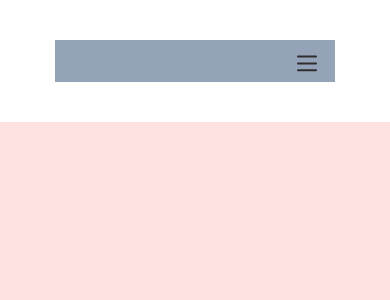
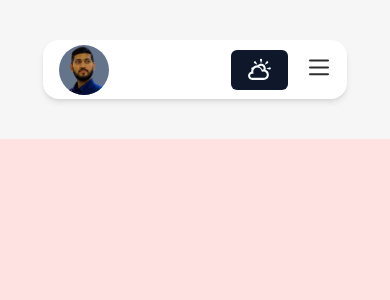
Before and after one commit to araza95/modern-portfolio, a Next.js app: page / in a window 390 px wide. Shown: the top 300 px of the page. Built offline with nearby package versions, Linux system fonts and the light colour scheme.

Commit message:
`Feat: ` - Header styling done - Mobile header

```diff
--- a/src/app/layout.tsx
+++ b/src/app/layout.tsx
@@ -34,7 +34,7 @@ export default function RootLayout({
       suppressHydrationWarning={true}
     >
       <body
-        className={cn(inter.className, '')}
+        className={cn(inter.className, 'bg-[#F6F6F6]')}
         suppressHydrationWarning={true}
       >
         <ThemeProvider
--- a/src/components/header-mobile.tsx
+++ b/src/components/header-mobile.tsx
@@ -6,9 +6,13 @@ import { FC, Fragment, MouseEventHandler, ReactNode, useRef } from 'react';
 // Next JS Imports
 import { usePathname } from 'next/navigation';
 import Link from 'next/link';
+import Image from 'next/image';
 
 // Constants Imports
 import { SIDE_NAV_ITEMS } from '@/constants';
+
+// Component Imports
+import { ThemeToggle } from './theme-toggle';
 
 // External package imports
 import { motion, useCycle } from 'framer-motion';
@@ -32,7 +36,7 @@ const HeaderMobile: FC = () => {
       <motion.nav
         initial={false}
         animate={isOpen ? 'open' : 'closed'}
-        className={` lg:hidden z-[100] top-5 ${!isOpen ? 'my-10 w-[72dvw] md:w-full mx-auto lg:m-[unset] bg-slate-400 sticky h-[5dvh] pointer-events-none' : 'w-full fixed inset-0 z-50  h-screen'}`}
+        className={`bg-white lg:hidden z-[100]  ${!isOpen ? 'top-5 shadow-md rounded-2xl flex items-center justify-between my-10 w-[78dvw] md:w-full mx-auto lg:m-[unset] sticky h-[7dvh] pointer-events-none' : 'pt-10 w-full fixed inset-0 z-50  h-screen'}`}
         ref={containerRef}
       >
         {isOpen ? (
@@ -97,9 +101,24 @@ const MenuToggle = ({
   toggle: MouseEventHandler<HTMLButtonElement>;
   isOpen: boolean;
 }) => (
+  <div
+    className={`flex items-center justify-between pointer-events-auto absolute ${isOpen ? 'right-4' : ' w-full px-4'}  z-30`}
+  >
+    {!isOpen ? (
+      <Image
+        src='/assets/avatar.png'
+        width={50}
+        height={50}
+        alt='Avatar'
+        className='bg-slate-500 rounded-full h-[50px] w-[50px] object-contain'
+      />
+    ) : null}
+    <div className='flex items-center'>
+      {isOpen ? null : <ThemeToggle />}
+
       <button
         onClick={toggle}
-    className={`pointer-events-auto absolute ${isOpen ? 'right-4' : 'right-4 md:right-0'}  top-[14px] z-30`}
+        className='ml-5'
       >
         <svg
           width='23'
@@ -128,6 +147,8 @@ const MenuToggle = ({
           />
         </svg>
       </button>
+    </div>
+  </div>
 );
 
 const MenuItem = ({
--- a/src/components/theme-toggle.tsx
+++ b/src/components/theme-toggle.tsx
@@ -1,11 +1,17 @@
 'use client';
 
-import { Moon, Sun } from 'lucide-react';
+// Next JS Imports
 import { useTheme } from 'next-themes';
 
+// Component Imports
 import { Button } from '@/components/ui/button';
+
+// Hook Imports
 import useHasMounted from '@/hooks/hasMounted.hook';
 
+// Icon Imports
+import { FaCloudMoon } from 'react-icons/fa6';
+import { TiWeatherPartlySunny } from 'react-icons/ti';
 export function ThemeToggle() {
   const { theme, setTheme } = useTheme();
 
@@ -17,11 +23,11 @@ export function ThemeToggle() {
     <section>
       {theme === 'light' ? (
         <Button onClick={() => setTheme('dark')}>
-          <Moon />
+          <FaCloudMoon size={25} />
         </Button>
       ) : (
         <Button onClick={() => setTheme('light')}>
-          <Sun />
+          <TiWeatherPartlySunny size={25} />
         </Button>
       )}
     </section>
--- a/src/framer-motion/sidebar-menu-variants.motion.ts
+++ b/src/framer-motion/sidebar-menu-variants.motion.ts
@@ -1,9 +1,6 @@
 export const sidebarMenuFramerVariant = {
   open: {
     transition: { staggerChildren: 0.02, delayChildren: 0.15 },
-  },
-  closed: {
-    transition: { staggerChildren: 0.01, staggerDirection: -1 },
   },
 };
 
```
Also changed, not shown: public/assets/avatar.png (added). Lines whose indentation alone changed are shown as unchanged.
